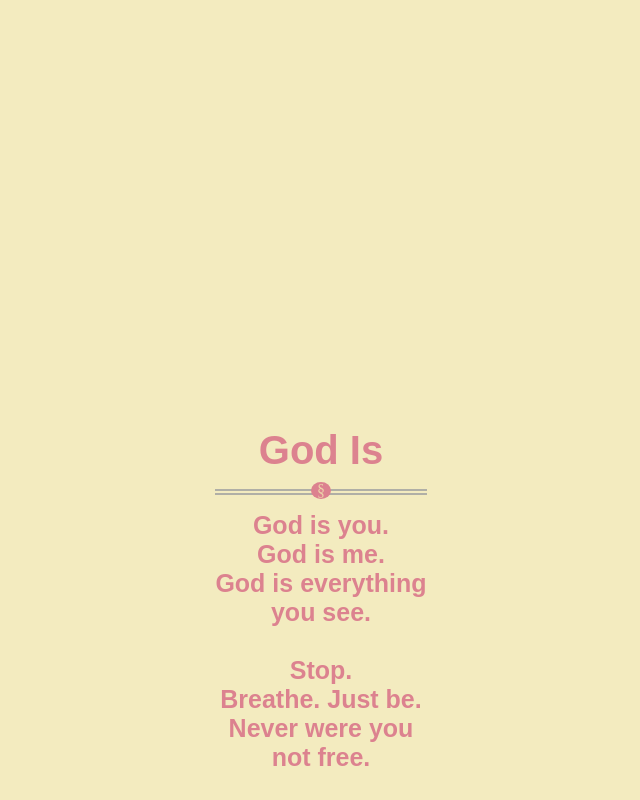
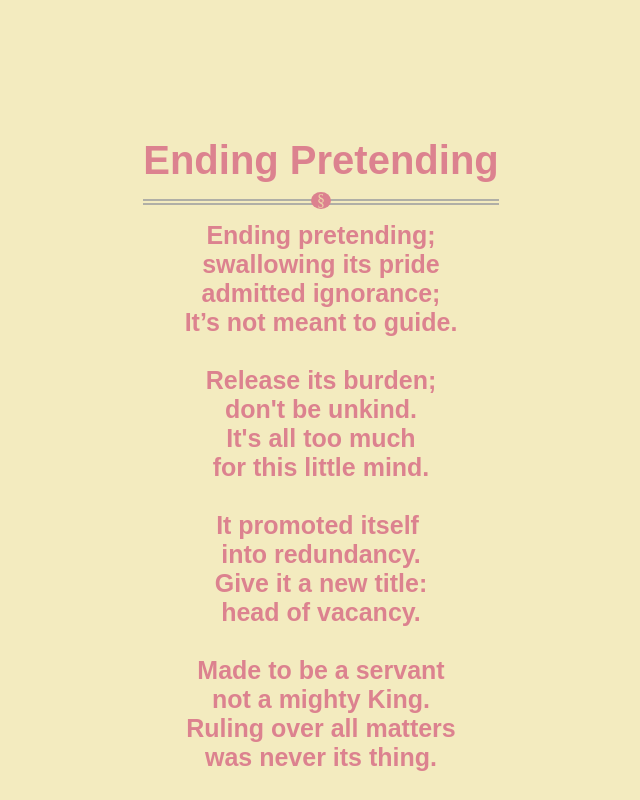
Before and after one commit to CharlesCrowley/BlissfulSilence, a plain HTML site: page index.html in a window 1280 px wide. Shown: the part 660-1460 px from the top of the page, without its empty margins (319-959 px from the left). Drawn offline with Linux system fonts and the light colour scheme; a web font is replaced by a local one.

Commit message:
Update index.html

```diff
--- a/index.html
+++ b/index.html
@@ -33,6 +33,64 @@
       </section>
       <!-- WELCOME END -->
       <!-- PROJECTS START -->
+       <section  id="welcome-section" class="welcome-section long-form">
+         <div class="projects-text">
+         <h1>Ending Pretending</h1>
+          <hr>
+      <p>Ending pretending;
+			<br/>
+      swallowing its pride
+			<br/>
+admitted ignorance;
+			<br/>
+It’s not meant to guide.
+			<br/>
+			<br/>
+Release its burden;
+			<br/>
+don't be unkind.
+			<br/>
+It's all too much
+			<br/>
+for this little mind.
+			<br/>
+			<br/>
+It promoted itself
+			<br/>
+into redundancy.
+			<br/>
+Give it a new title:
+			<br/>
+head of vacancy.
+			<br/>
+			<br/>
+Made to be a servant
+			<br/>
+not a mighty King.
+			<br/>
+Ruling over all matters
+			<br/>
+was never its thing.
+			<br/>
+			<br/>
+Let it do its job—
+			<br/>
+to see happening.
+			<br/>
+Not the why and how
+			<br/>
+of most everything.
+			<br/>
+			<br/>
+To my mind I say, “Enjoy!
+			<br/>
+take some of this.”
+			<br/>
+Surrender your trying
+			<br/>
+and taste pure bliss.
+		</p>
+           </section>
       <section  id="welcome-section" class="welcome-section">
          <div class="projects-text">
          <h1>God Is</h1>
```
